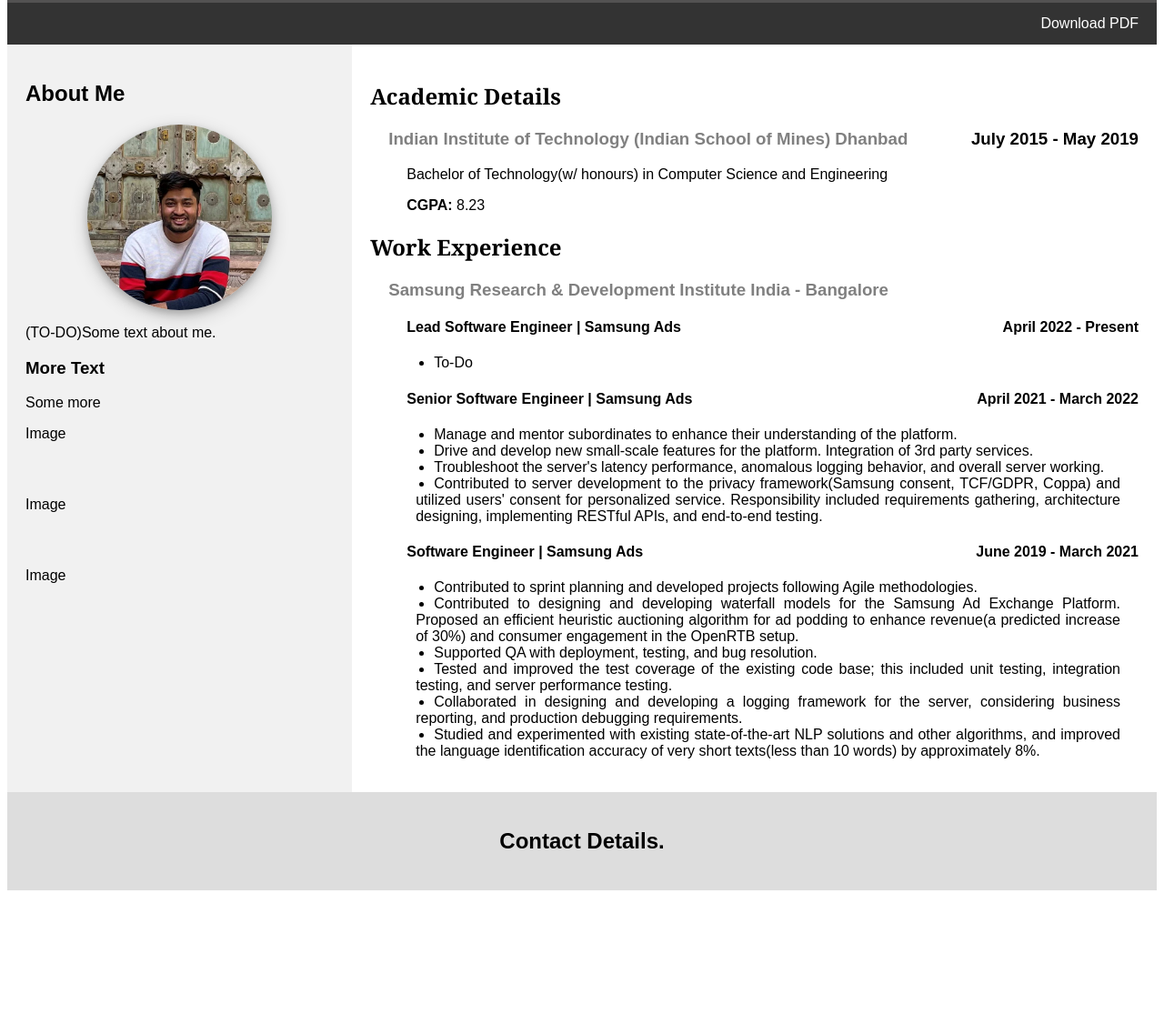
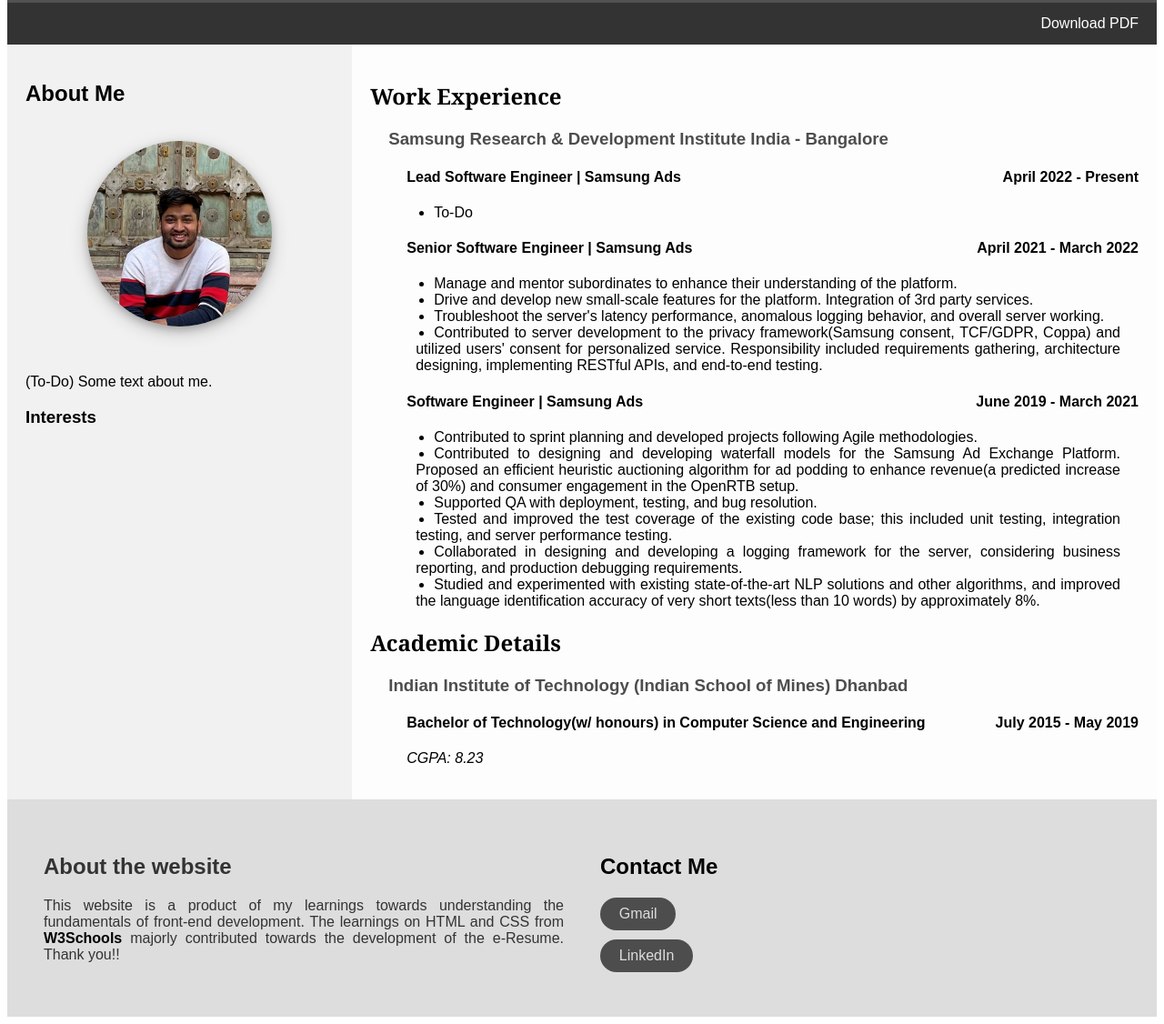
Before and after one commit to maverick-nk/maverick-nk.github.io, a plain HTML site: page index.html in a window 1280 px wide. Shown: the part 338-1464 px from the top of the page at 91% size. Before the commit the page ends 1325 px from the top, so only its background shows below. Drawn offline with Linux system fonts and the light colour scheme.

Commit message:
Added downloadable pdf support.

```diff
--- a/index.html
+++ b/index.html
@@ -19,7 +19,9 @@
       <p>Welcome to my e-Resume.</p>
     </div>
     <div class="navbar">
-      <a href="#">Download PDF</a>
+      <a href="./resources/files/NiranjanKumawat_CV.pdf" download
+        >Download PDF</a
+      >
       <!--
       <a href="#" class = "right">Home</a>
       <a href="#">Skills</a>
@@ -31,6 +33,7 @@
     <div class="row">
       <div class="side">
         <h2>About Me</h2>
+        <br />
         <div>
           <img
             class="profileimg"
@@ -38,36 +41,13 @@
             alt="Profile picture"
           />
         </div>
-        <p>(TO-DO)Some text about me.</p>
-        <h3>More Text</h3>
-        <p>Some more</p>
-        <div class="fakeimg" style="height: 60px">Image</div>
         <br />
-        <div class="fakeimg" style="height: 60px">Image</div>
         <br />
-        <div class="fakeimg" style="height: 60px">Image</div>
+        <p>(To-Do) Some text about me.</p>
+        <h3>Interests</h3>
       </div>
       <br />
       <div class="main">
-        <h2>Academic Details</h2>
-        <div class="university">
-          <h3>
-            <a
-              href="https://www.iitism.ac.in/iitismnew/"
-              target="_blank"
-              title="Visit university website."
-            >
-              Indian Institute of Technology (Indian School of Mines) Dhanbad
-            </a>
-            <span class="float-right">July 2015 - May 2019</span>
-          </h3>
-          <p>
-            Bachelor of Technology(w/ honours) in Computer Science and
-            Engineering
-          </p>
-          <p><b>CGPA:</b> 8.23</p>
-        </div>
-
         <h2>Work Experience</h2>
         <div class="company">
           <h3>
@@ -172,10 +152,50 @@
             </li>
           </ul>
         </div>
+        <!-- Academic details.-->
+        <h2>Academic Details</h2>
+        <div class="university">
+          <h3>
+            <a
+              href="https://www.iitism.ac.in/iitismnew/"
+              target="_blank"
+              title="Visit university website."
+            >
+              Indian Institute of Technology (Indian School of Mines) Dhanbad
+            </a>
+          </h3>
+          <h4>
+            Bachelor of Technology(w/ honours) in Computer Science and
+            Engineering <span class="float-right">July 2015 - May 2019</span>
+          </h4>
+          <p><i>CGPA: 8.23</i></p>
+        </div>
       </div>
     </div>
     <div class="footer">
-      <h2>Contact Details.</h2>
+      <div class="about">
+        <h2>About the website</h2>
+        <p>
+          This website is a product of my learnings towards understanding the
+          fundamentals of front-end development. The learnings on HTML and CSS
+          from
+          <a href="https://www.w3schools.com/" target="_blank"
+            ><b>W3Schools</b></a
+          >
+          majorly contributed towards the development of the e-Resume. Thank
+          you!!
+        </p>
+      </div>
+      <div class="contact">
+        <h2>Contact Me</h2>
+        <a href="mailto:niranjankumawat1522gmail.com" class="button">Gmail</a>
+        <a
+          href="https://www.linkedin.com/in/niranjan-kumawat-b48643102/"
+          class="button"
+          target="_blank"
+          >LinkedIn</a
+        >
+      </div>
     </div>
   </body>
 </html>
--- a/style.css
+++ b/style.css
@@ -93,7 +93,7 @@ body {
 .main {
     flex: 70%;
     /* Set the width of the main content */
-    background-color: white;
+    background-color: #fdfdfd;
     /* White background color */
     padding: 20px;
     /* Some padding */
@@ -104,13 +104,13 @@ body {
 }
 
 .main a:link {
-    color: grey;
+    color: #4d4d4d;
     background-color: transparent;
     text-decoration: none;
 }
 
 .main a:visited {
-    color: grey;
+    color: #4d4d4d;
     background-color: transparent;
     text-decoration: none;
 }
@@ -121,11 +121,21 @@ body {
     text-decoration: underline;
 }
 
+main a:active {
+    color: #4d4d4d;
+    background-color: transparent;
+    text-decoration: none;
+}
+
 .university {
     text-indent: 20px;
 }
 
 .university p {
+    text-indent: 40px;
+}
+
+.university h4 {
     text-indent: 40px;
 }
 
@@ -173,6 +183,10 @@ li span {
     .row {
         flex-direction: column;
     }
+
+    .footer {
+        flex-direction: column;
+    }
 }
 
 /* Responsive layout - when the screen is less than 400px wide, make the navigation links stack on top of each other instead of next to each other */
@@ -185,9 +199,46 @@ li span {
 
 .footer {
     padding: 20px;
-    /* Some padding */
-    text-align: center;
-    /* Center text*/
+    text-align: left;
     background: #ddd;
-    /* Grey background */
+    display: flex;
+    flex-wrap: wrap;
 }
+
+.about {
+    flex: 50%;
+    padding: 20px;
+    text-align: justify;
+    color: #333;
+}
+
+.about p a:link {
+    text-decoration: none;
+    color: black;
+}
+
+.about p a:visited {
+    text-decoration: none;
+    color: black;
+}
+
+.contact {
+    flex: 50%;
+    padding: 20px;
+}
+
+.button {
+    display: flex;
+    align-items: center;
+    justify-content: center;
+    height: 36px;
+    max-width: max-content;
+    background-color: #4d4d4d;
+    border-radius: 100px;
+    color: #ddd;
+    line-height: 0;
+    margin: 0.6em 0;
+    font-size: 1rem;
+    padding: 0 1.3em;
+    text-decoration: none;
+}
```
Also changed, not shown: 1 other file.
